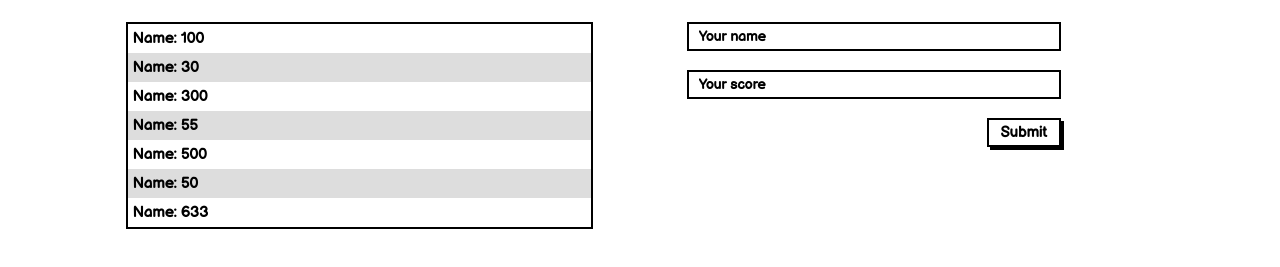
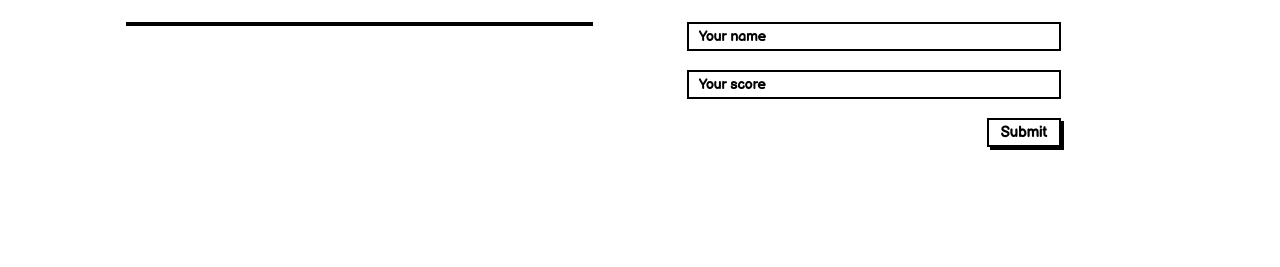
Before and after one commit to MNisarAli/Leaderboard, a website built with webpack: page src/index.html in a window 1280 px wide. Shown: the part 205-472 px from the top of the page. Built offline with nearby package versions, Linux system fonts and the light colour scheme.

Commit message:
Remove hard coded scores

```diff
--- a/src/index.html
+++ b/src/index.html
@@ -20,13 +20,7 @@
         <button type="button" id="refresh-btn">Refresh</button>
       </div>
       <ul id="scores-list">
-        <li class="score">Name: 100</li>
-        <li class="score">Name: 30</li>
-        <li class="score">Name: 300</li>
-        <li class="score">Name: 55</li>
-        <li class="score">Name: 500</li>
-        <li class="score">Name: 50</li>
-        <li class="score">Name: 633</li>
+
       </ul>
     </section>
 
```
